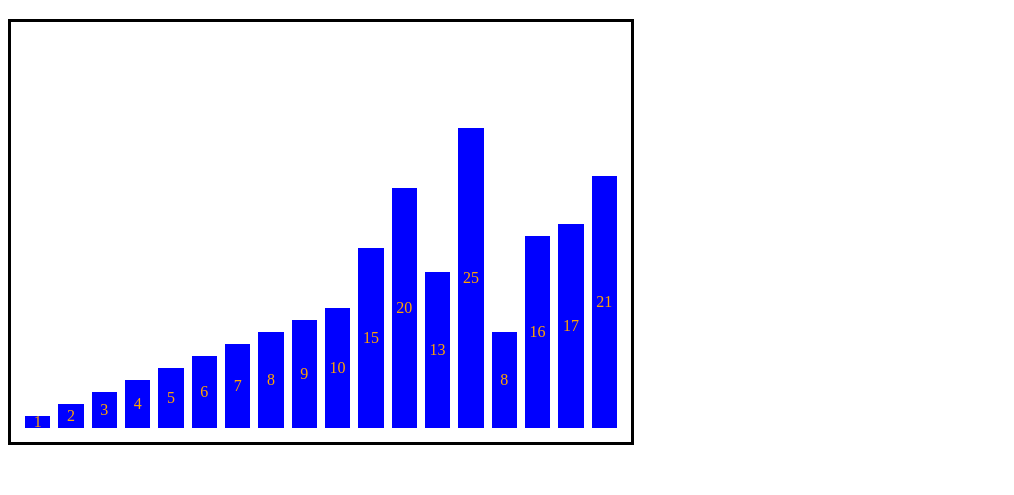
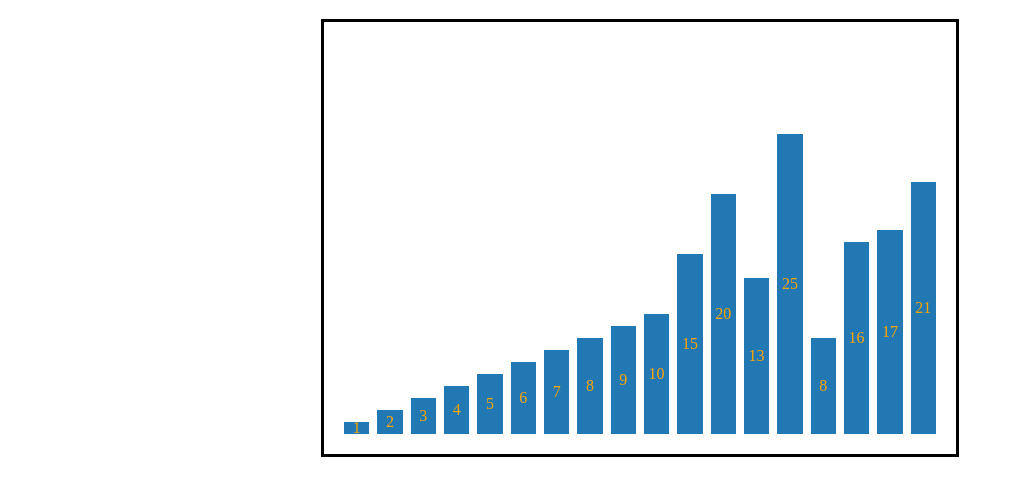
Before and after one commit to timjquigg/bar-chart, a website with bundled scripts: page index.html in a window 1280 px wide. Shown: the part 61-556 px from the top of the page, without its empty margins (0-1014 px from the left). Built offline with nearby package versions, Linux system fonts and the light colour scheme.

Commit message:
moved drawBarChart to a separate file with defaults

```diff
--- /dev/null
+++ b/draw-bar-chart.js
@@ -0,0 +1,66 @@
+const defaultStyleOptions = {
+  'chart': {
+    'display': 'inline-flex', //do not change
+    'flex-direction': 'row', //do not change
+  },
+  'bar': {
+    'display': 'flex', //do not change
+    'flex-direction': 'column', //do not change
+  },
+  'label': {
+    'display': 'inline-block', //do not change
+    'text-align': 'center', //do not change
+    'margin': '0.25em', //do not change
+    'width': 'auto', //do not change
+    'padding': '0em', //do not change
+  }
+}
+
+export const drawBarChart = function (data, options, element) {
+
+  // Used to find the maximum bar height
+  const max = Math.max(...data);
+
+  // Creates a new bar and adds the text label
+  for (const el of data) {
+    let newDiv = $("<div></div>");
+    newDiv.addClass("bar");
+    newDiv.css('height', (el / max * 75) + "%");
+    newDiv.css("width", (100 / data.length) + "%");
+    // Create the new label
+    let newP = $("<p></p>");
+    newP.addClass("label");
+    newP.text(el);
+
+    newDiv.append(newP);
+    $('#' + element).append(newDiv);
+  }
+
+  // Set default CSS styling
+  for (let key in defaultStyleOptions['chart']) {
+    $('#' + element).css(defaultStyleOptions['chart'], defaultStyleOptions['chart'][key]);
+  }
+
+  for (let key in defaultStyleOptions['bar']) {
+    $(".bar").css(defaultStyleOptions['bar'], defaultStyleOptions['bar'][key])
+  }
+
+  for (let key in defaultStyleOptions['label']) {
+    $(".label").css(defaultStyleOptions['label'], defaultStyleOptions['label'][key]);
+  }
+
+  // Change styling based on options parameter
+  for (let key in options['chart']) {
+    $('#' + element).css(options['chart'], options['chart'][key]);
+  }
+
+  for (let key in options['bar']) {
+    $(".bar").css(options['bar'], options['bar'][key])
+  }
+
+  for (let key in options['label']) {
+    $(".label").css(options['label'], options['label'][key]);
+  }
+
+  $(".bar").css('margin-top', 'auto');
+}
--- a/index.html
+++ b/index.html
@@ -6,7 +6,7 @@
   <title>Bar Chart</title>
   <link rel="stylesheet" href="styles.css">
   <script src="https://ajax.googleapis.com/ajax/libs/jquery/3.6.0/jquery.min.js"></script>
-  <script src="./script.js"></script>
+  <script type="module" src="script.js"></script>
 </head>
 
 <body>
--- a/script.js
+++ b/script.js
@@ -1,51 +1,26 @@
+import { drawBarChart } from "./draw-bar-chart.js";
+
 const data = [1, 2, 3, 4, 5, 6, 7, 8, 9, 10, 15, 20, 13, 25, 8, 16, 17, 21];
 
 const chartFrame = "chart-frame";
+
 const styleOptions = {
   'chart': {
-    'height': '400',
-    'width': '600'
+    'border': '3px solid',
+    'padding': '1em',
+    'height': '400px',
+    'width': '600px'
   },
   'bar': {
-    'background-color': 'blue',
-    'margin': 'auto 0.25em 0.25em',
-    'justify-content': 'center'
+    'background-color': 'rgb(34, 120, 178)', //Change background color
+    'margin': '0.25em', //Change bar spacing
+    'justify-content': 'center' //Flex-start - Top, Flex-end - Bottom, center - center
   },
   'label': {
     'color': 'orange',
   }
 }
 
-const drawBarChart = function (data, options, element) {
-
-  const max = Math.max(...data)
-
-  //Format chart
-  for (let key in options['chart']) {
-    $('#' + element).css(options['chart'], options['bar'][key]);
-  };
-  //Create a bar:
-  for (const el of data) {
-    //Create new div for bar
-    let newDiv = $("<div></div>");
-    //Format new div:
-    newDiv.addClass("bar");
-    newDiv.css("height", (el / max * 75) + "%");
-    newDiv.css("width", (100 / data.length) + "%");
-    for (let key in options['bar']) {
-      newDiv.css(options['bar'], options['bar'][key]);
-    };
-    //Create new p element as bar label:
-    let newP = $("<p></p>");
-    newP.text(el);
-    for (let key in options['label']) {
-      newP.css(options['label'], options['label'][key]);
-    }
-    newDiv.append(newP);
-    $('#' + element).append(newDiv);
-  }
-}
-
 $(function () {
   drawBarChart(data, styleOptions, chartFrame);
 });
--- a/styles.css
+++ b/styles.css
@@ -1,31 +1,3 @@
-h1,
-h2 {
+body {
   text-align: center;
 }
-
-#chart-frame {
-  display: inline-flex;
-  flex-direction: row;
-  border: 3px solid;
-  padding: 10px;
-  position: relative;
-  height: 300px;
-  width: 400px;
-}
-
-.bar {
-  background-color: rgb(34, 120, 178);
-  margin: 0.25em;
-  margin-top: auto;
-  display: flex;
-  flex-direction: column;
-  justify-content: center;
-}
-
-.bar p {
-  display: inline-block;
-  text-align: center;
-  margin: 0.25em;
-  width: auto;
-  padding: 0em;
-}
```
